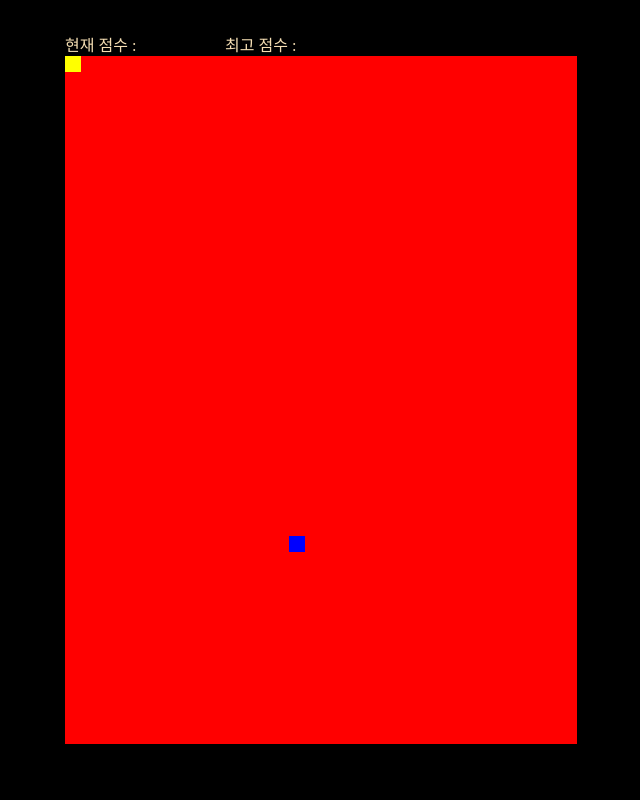
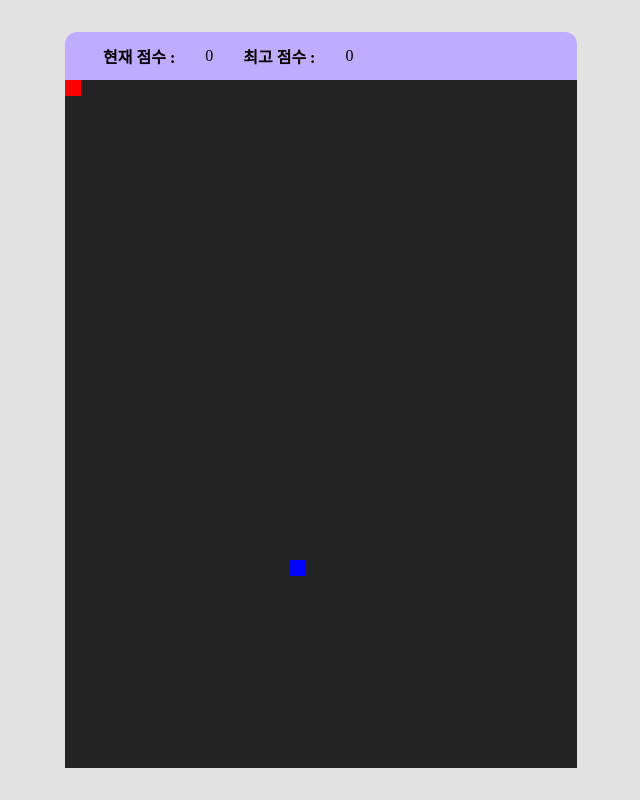
Before and after one commit to sybeom/SnakeGame, a plain HTML site: page index.html in a window 1280 px wide. Shown: the whole page, without its empty margins (319-959 px from the left). Drawn offline with Linux system fonts and the light colour scheme.

Commit message:
11. header style

```diff
--- a/index.html
+++ b/index.html
@@ -8,9 +8,13 @@
 </head>
 <body>
     <div class="container">
-        <span class="cur-score">현재 점수 : </span>
-        <span class="high-score">최고 점수 :</span>
-        <canvas id="screen"></canvas>
+        <div class="header">
+            <span class="score" id="cur-score">현재 점수 : </span><span class="score-value" id="cur-score">0</span>
+            <span class="score" id="high-score">최고 점수 : </span> <span class="score-value" id="high-score">0</span>
+        </div>
+        <div class="game-screen">
+            <canvas id="screen"></canvas>
+        </div>
     </div>
     <script src="index.js"></script>
 </body>
--- a/index.js
+++ b/index.js
@@ -7,27 +7,16 @@ class Snake {
         };
         this.body = [this.head];
     }
-    write() {
-        for(var key in this) {
-            console.log(this[key]);
-        }
-    }
 }
 
 const canvas = document.querySelector('#screen');
 const highScore = document.querySelector('.cur-score');
 const ctx = canvas.getContext("2d");
-
 const CANVAS_WIDTH = 512; // 16배수, 16 * 32
 const CANVAS_HEIGHT = 688; // 16배수, 16 * 43
-let myRectSizeX = 16;
-let myRectSizeY = 16;
+const paddingSize = 16; // 캔버스 패딩효과. 목표물이 경계에 생겨 먹기힘든 불합리함을 없애기 위함
 let targetSize = 16; // 생성될 목표물 크기
-const paddingSize = 16; // 목표물이 경계에 생겨 먹기힘든 불합리함을 없애기 위함
-let curPosX = 0; // snake 사각형이 이동마다 새로 그려져야할 x 좌표
-let curPosY = 0;
-let curcurcurSakeY = 0;
-let targetPointX = 0; // 목표물 x 좌표
+let targetPointX = 0; // 목표물 x좌표
 let targetPointY = 0;
 let moveX = 0; // x좌표만큼 움직일 양
 let moveY = 0;
@@ -53,25 +42,21 @@ document.addEventListener('keydown', (event) => {
         case 'ArrowUp': {
             moveX = 0;
             moveY = -16;
-            test();
             break;
         }
         case 'ArrowDown' : {
             moveX = 0;
             moveY = 16;
-            test();
             break;
         }
         case 'ArrowLeft' : {
             moveX = -16;
             moveY = 0;
-            test();
             break;
         }
         case 'ArrowRight' : {
             moveX = 16;
             moveY = 0;
-            test();
             break;
         }
     }
@@ -81,7 +66,7 @@ document.addEventListener('keydown', (event) => {
 *스네이크가 움직일때마다 꼬리를 제거하고 머리에 추가하는 방식으로
 *스네이크가 움직이는 것처럼 보이는 효과를 내는 로직
 */
-function test() {
+setInterval(() => {
     ctx.clearRect(0, 0, canvas.width, canvas.height); // 캔버스 전부 클리어
     ctx.fillStyle = "blue";
     ctx.fillRect(targetPointX, targetPointY, targetSize, targetSize); // 목표물 생성
@@ -91,14 +76,11 @@ function test() {
 
     curSnakeX += moveX;
     curSnakeY += moveY;
-    console.log(`curSnakeX : ${curSnakeX}`, `curSnakeY : ${curSnakeY}`);
     const newHead = { x: curSnakeX, y: curSnakeY };
     snake.body.unshift(newHead); // 배열의 처음에 추가
 
-    console.log('before : ' + `snake.body[0].x : ${snake.body[0].x}`, `snake.body[0].y : ${snake.body[0].y}`);
     // 목표물 충돌
     if(snake.body[0].x == targetPointX && snake.body[0].y == targetPointY) {
-        console.log("충돌")
         ctx.clearRect(snake.body[0].x, snake.body[0].y, targetSize, targetSize) // 해당위치 목표물 제거
         generateTargePoint();
     } else {
@@ -108,15 +90,13 @@ function test() {
     // 스네이크 그리기
     for(let i=0; i<snake.body.length; i++) {
         if(i == 0) {
-            ctx.fillStyle = "yellow"; // 머리 색상
+            ctx.fillStyle = "red"; // 머리 색상
         } else {
-            ctx.fillStyle = "black"; // 몸 색상
+            ctx.fillStyle = "white"; // 몸 색상
         }
         ctx.fillRect(snake.body[i].x, snake.body[i].y, snake.size, snake.size);
     }
-    console.log('after : ' + `snake.body[0].x : ${snake.body[0].x}`, `snake.body[0].y : ${snake.body[0].y}`);
-}
-
+}, 50);
 
 // 목표물 무작위 생성
 function generateTargePoint() {
@@ -131,5 +111,4 @@ function generateTargePoint() {
     }
 }
 
-generateTargePoint(); // 초기 게임시작 목표물 생성
-test();
+generateTargePoint(); // 초기 게임시작 목표물
--- a/style.css
+++ b/style.css
@@ -5,31 +5,35 @@
 }
 
 body {
-    background-color: black;
+    background-color: rgb(226, 226, 226);
     height: 100vh;
     min-height: 100vh;
 }
+
 .container {
     position: relative;
-    display: inline-block;
-    background-color: red;
-    height: 688px;
     left: 50%;
     top: 50%;
     transform: translate(-50%, -50%);
+    display: inline-block;
 }
-.cur-score, .high-score {
-    position: absolute;
-    color: wheat;
+.header {
+    display: flex;
+    justify-content: flex-start;
+    align-items: center;
+    width: 512px;
+    height: 48px;
+    padding: 8px;
+    background: rgb(190, 173, 255);
+    border-radius: 12px 12px 0 0;
+    /* border-radius: 0 8px 0 8px; */
 }
-.cur-score {
-    top: -1.5em;
-    left: 0;
+
+.score {
+    font-weight: bold;
+    margin: 0 30px;
 }
-.high-score {
-    top: -1.5em;
-    left: 10em;
+.game-screen {
+    background-color: rgb(35, 35, 35);
+    height: 688px;
 }
-#screen {
-    position: relative;
-}
```
